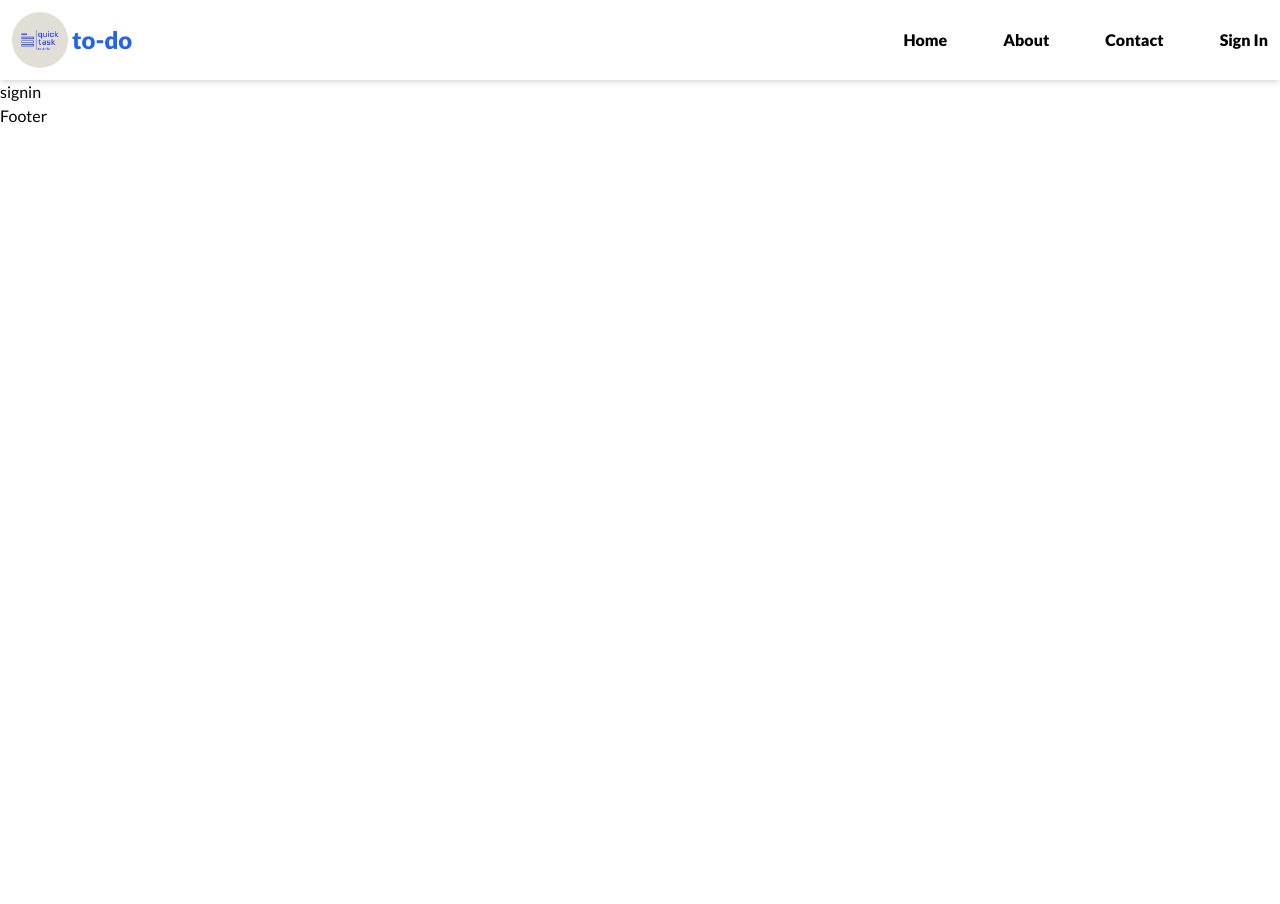
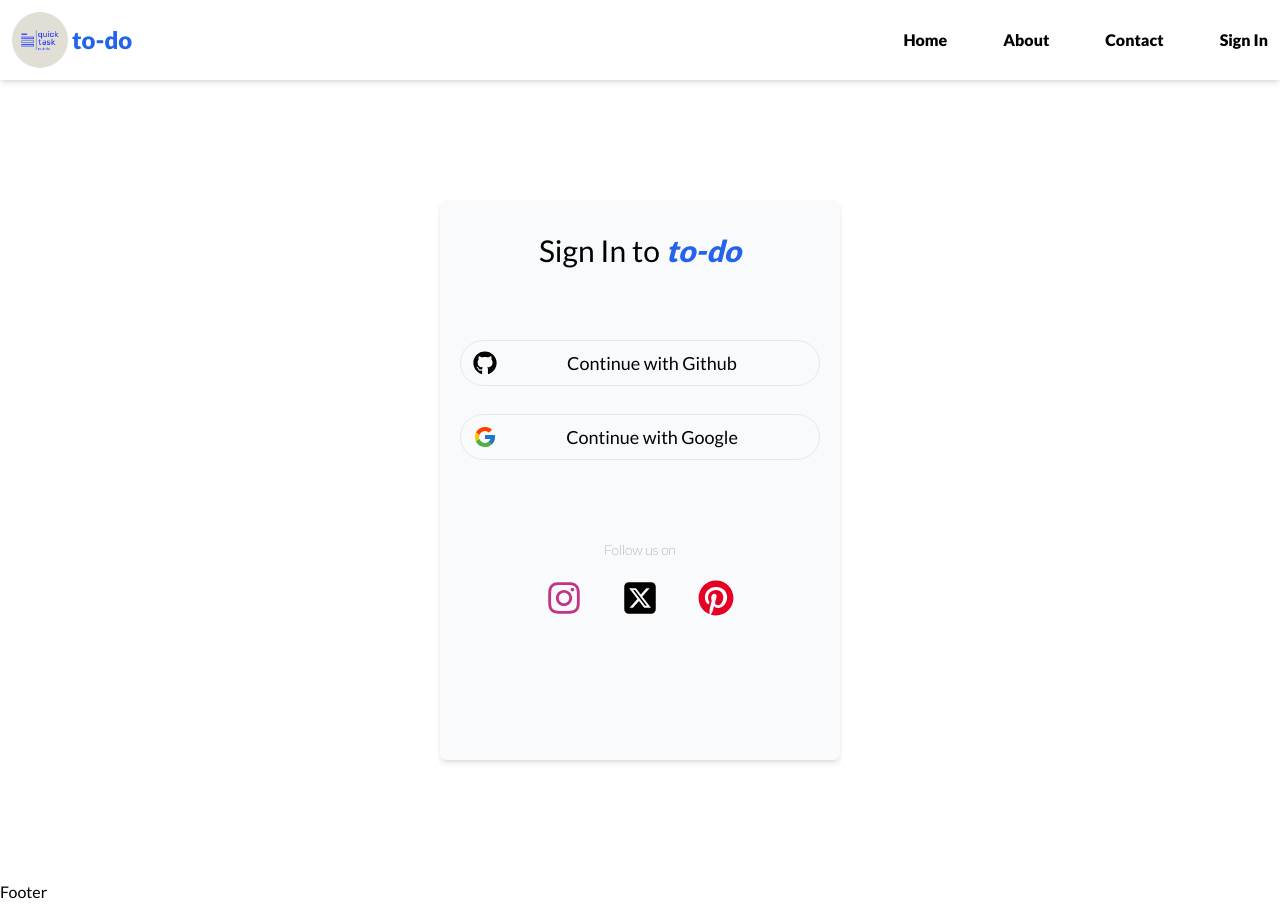
Before and after one commit to Tochukwu-001/to-do, a Next.js app: page /signin in a window 1280 px wide. Before the commit the page ends 800 px from the top, so only its background shows below. Built offline with nearby package versions, Linux system fonts and the light colour scheme.

Commit message:
authentication

```diff
--- a/app/(guest)/signin/page.jsx
+++ b/app/(guest)/signin/page.jsx
@@ -1,11 +1,29 @@
-import React from 'react'
+import GithubSignin from '@/app/components/GithubSignin';
+import GoogleSignin from '@/app/components/GoogleSignin';
+import SigninIcons from '@/app/components/SigninIcons';
+import React from 'react';
 
-const page = () => {
+async function SignIn() {
+
   return (
-    <div>
-        signin
+    <div className='min-h-dvh  flex items-center justify-center'>
+      <div className='bg-slate-50 py-2 px-5 md:w-[25rem] max-sm:w-full  md:h-[35rem] max-sm:m-5 rounded-md shadow-md'>
+        <h2 className='text-center text-3xl max-sm:text-2xl py-6'>
+          Sign In to <span className='text-blue-600 italic font-bold'>to-do</span>
+        </h2>
+
+        <div className='flex flex-col gap-7 mt-[3rem]'>
+
+          <GithubSignin />
+
+          <GoogleSignin />
+
+        </div>
+
+        <SigninIcons />
+      </div>
     </div>
-  )
+  );
 }
 
-export default page
+export default SignIn;
--- /dev/null
+++ b/app/api/auth/[...nextauth]/authOptions.js
@@ -0,0 +1,10 @@
+import GitHubProvider from "next-auth/providers/github"
+
+export const authOptions ={
+    providers: [
+        GitHubProvider({
+            clientId: process.env.GITHUB_CLIENT_ID,
+            clientSecret: process.env.GITHUB_CLIENT_SECRET
+        }),
+    ]
+}
--- /dev/null
+++ b/app/api/auth/[...nextauth]/route.js
@@ -0,0 +1,6 @@
+import NextAuth from "next-auth";
+import { authOptions } from "./authOptions";
+
+const handler = NextAuth(authOptions)
+
+export {handler as GET, handler as POST}
--- /dev/null
+++ b/app/components/GithubSignin.jsx
@@ -0,0 +1,23 @@
+"use client"
+import React from 'react'
+import { FaGithub } from 'react-icons/fa'
+import { signIn } from 'next-auth/react'
+
+const GithubSignin = () => {
+
+  const handleSignIn = () => {
+    signIn('github', {callbackUrl: '/'})
+  }
+
+  return (
+    <button
+      onClick={handleSignIn}
+      className='rounded-full border py-2 px-3 w-full text-lg flex items-center justify-center'
+    >
+      <FaGithub className='text-2xl' />
+      <span className='mx-auto'>Continue with Github</span>
+    </button>
+  )
+}
+
+export default GithubSignin
--- /dev/null
+++ b/app/components/GoogleSignin.jsx
@@ -0,0 +1,18 @@
+import React from 'react'
+import { FcGoogle } from 'react-icons/fc';
+
+
+const GoogleSignin = () => {
+  return (
+    <div>
+      <button
+        className='rounded-full border py-2 px-3 w-full text-lg flex items-center justify-center'
+      >
+        <FcGoogle className='text-2xl' />
+        <span className='mx-auto'>Continue with Google</span>
+      </button>
+    </div>
+  )
+}
+
+export default GoogleSignin
--- a/app/components/Navbar.jsx
+++ b/app/components/Navbar.jsx
@@ -14,7 +14,7 @@ const Navbar = () => {
         },
         {
             id: 2,
-            href: "#",
+            href: "/about",
             title: "About"
         },
         {
--- /dev/null
+++ b/app/components/SigninIcons.jsx
@@ -0,0 +1,27 @@
+import Link from 'next/link'
+import React from 'react'
+import { FaInstagram, FaPinterest } from 'react-icons/fa'
+import { FaSquareXTwitter } from 'react-icons/fa6'
+
+const SigninIcons = () => {
+    return (
+        <main>
+            <div className='mt-[5rem]'>
+                <h3 className='text-sm font-light text-center my-5'>Follow us on</h3>
+                <div className='flex gap-10 justify-center items-center'>
+                    <Link href="https://www.instagram.com">
+                        <FaInstagram className='text-4xl text-[#C13584]' />
+                    </Link>
+                    <Link href="https://www.x.com">
+                        <FaSquareXTwitter className='text-4xl' />
+                    </Link>
+                    <Link href="https://www.pinterest.com">
+                        <FaPinterest className='text-4xl text-[#E60023]' />
+                    </Link>
+                </div>
+            </div>
+        </main>
+    )
+}
+
+export default SigninIcons
--- a/package.json
+++ b/package.json
@@ -9,7 +9,10 @@
     "lint": "next lint"
   },
   "dependencies": {
+    "@auth/firebase-adapter": "^2.4.2",
+    "firebase-admin": "^11.11.1",
     "next": "14.2.5",
+    "next-auth": "^4.24.7",
     "react": "^18",
     "react-dom": "^18",
     "react-icons": "^5.2.1"
```
Also changed, not shown: 1 other file (tests, documents, lock files or other folders).
